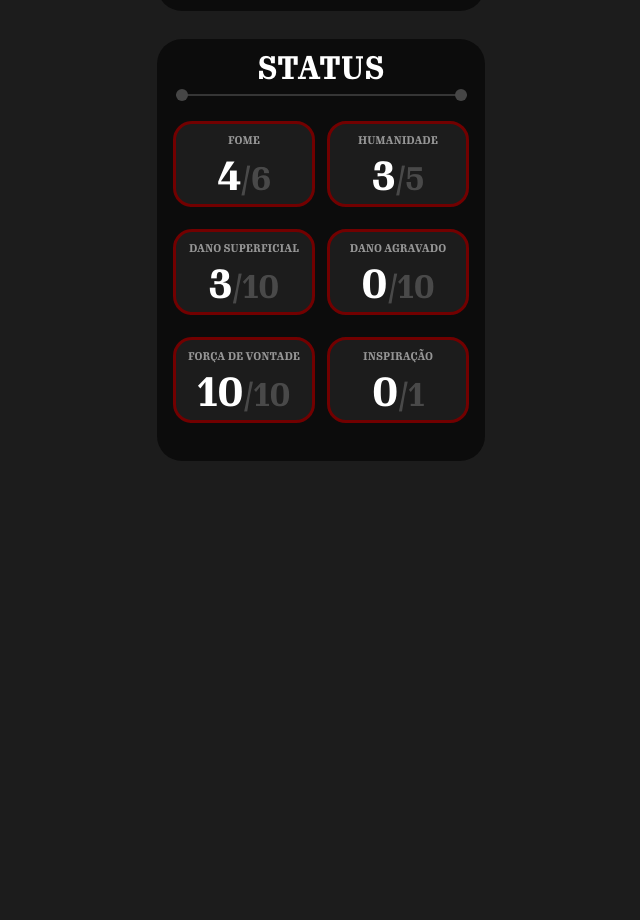
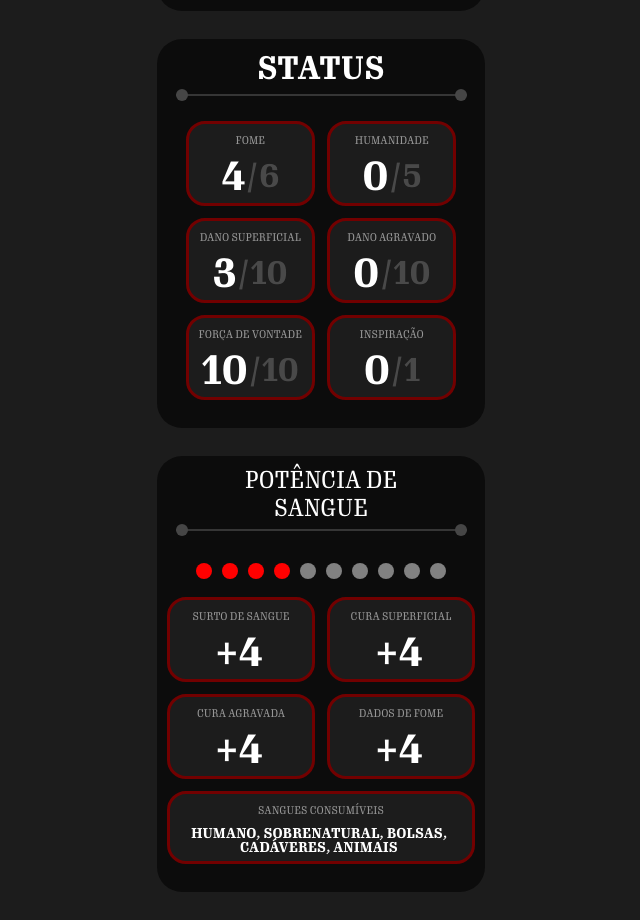
Before and after one commit to DouglasMamedeMartins/Coroa-Velada, a React (Vite) app: page / in a window 1280 px wide. Shown: the part 646-1566 px from the top of the page, without its empty margins (319-959 px from the left). Before the commit the page ends 1135 px from the top, so only its background shows below. Built offline with nearby package versions, Linux system fonts and the light colour scheme.

Commit message:
adding power heart

```diff
--- a/src/components/Hero/index.tsx
+++ b/src/components/Hero/index.tsx
@@ -11,10 +11,12 @@ import {
   InformationXp,
   NumberXp,
   Title,
+  TituloSangue,
   XP,
 } from "./styles";
 import heroImage from "../../assets/images/morgana.jfif";
 import Pontos from "../Pontos";
+import { Ball, BallPointContainer } from "../Pontos/styles";
 
 function Hero() {
   return (
@@ -39,12 +41,50 @@ function Hero() {
         <Title>STATUS</Title>
         <Divisor style={{ width: 291 }}></Divisor>
         <ContainerPontos>
-          <Pontos title="Fome" score={4} maxScore={6} />
-          <Pontos title="Humanidade" score={3} maxScore={5} />
-          <Pontos title="Dano Superficial" score={3} maxScore={10} />
-          <Pontos title="Dano Agravado" score={0} maxScore={10} />
-          <Pontos title="Força de vontade" score={10} maxScore={10} />
-          <Pontos title="Inspiração" score={0} maxScore={1} />
+          <Pontos title="Fome" score={4} maxScore={6} divisor="/" />
+          <Pontos title="Humanidade" score={0} maxScore={5} divisor="/" />
+          <Pontos
+            title="Dano Superficial"
+            score={3}
+            maxScore={10}
+            divisor="/"
+          />
+          <Pontos title="Dano Agravado" score={0} maxScore={10} divisor="/" />
+          <Pontos
+            title="Força de vontade"
+            score={10}
+            maxScore={10}
+            divisor="/"
+          />
+          <Pontos title="Inspiração" score={0} maxScore={1} divisor="/" />
+        </ContainerPontos>
+      </Container>
+
+      <Container>
+        <TituloSangue>Potência de Sangue</TituloSangue>
+        <Divisor style={{ width: 291 }}></Divisor>
+        <BallPointContainer>
+          <Ball active={true} />
+          <Ball active={true} />
+          <Ball active={true} />
+          <Ball active={true} />
+          <Ball />
+          <Ball />
+          <Ball />
+          <Ball />
+          <Ball />
+          <Ball />
+        </BallPointContainer>
+        <ContainerPontos>
+          <Pontos title="Surto de Sangue" score={"+" + 4} />
+          <Pontos title="Cura Superficial" score={"+" + 4} />
+          <Pontos title="Cura Agravada" score={"+" + 4} />
+          <Pontos title="Dados De Fome" score={"+" + 4} />
+          <Pontos
+            title="Sangues consumíveis"
+            score={"HUMANO, SOBRENATURAL, BOLSAS, CADÁVERES, ANIMAIS"}
+            span={2}
+          />
         </ContainerPontos>
       </Container>
     </>
--- a/src/components/Hero/styles.ts
+++ b/src/components/Hero/styles.ts
@@ -117,3 +117,12 @@ export const ContainerPontos = styled.div`
   gap: 12px;
   margin: 18px 0;
 `
+
+export const TituloSangue = styled.h2`
+  text-align: center;
+  font-size: 2.4rem;
+  color: #ffffff;
+  font-weight: 500;
+  width: 158px;
+  text-transform: uppercase;
+`
--- a/src/components/Pontos/index.tsx
+++ b/src/components/Pontos/index.tsx
@@ -5,22 +5,26 @@ import {
   Ponto,
   InformacaoContainer,
   ContainerNumeros,
+  Divisoria,
 } from "./styles";
 
 interface PontosProps {
-  title: string;
-  score: number;
-  maxScore: number;
+  title?: string;
+  score?: number | string;
+  maxScore?: number;
+  divisor?: string;
+  span?: number;
 }
 
-function Pontos({ title, score, maxScore }: PontosProps) {
+function Pontos({ title, score, maxScore, divisor, span }: PontosProps) {
   return (
-    <Ponto>
+    <Ponto span={span}>
       <InformacaoContainer>
         <TituloPontos>{title}</TituloPontos>
         <ContainerNumeros>
-          <NumeroPontos>{score}</NumeroPontos>
-          <PontosMaximo>/{maxScore}</PontosMaximo>
+          <NumeroPontos isExpanded={span === 2}>{score}</NumeroPontos>
+          <Divisoria>{divisor}</Divisoria>
+          <PontosMaximo>{maxScore}</PontosMaximo>
         </ContainerNumeros>
       </InformacaoContainer>
     </Ponto>
--- a/src/components/Pontos/styles.ts
+++ b/src/components/Pontos/styles.ts
@@ -1,11 +1,11 @@
 import styled from "styled-components";
 
-export const Ponto = styled.div`
-  width: 142px;
+export const Ponto = styled.div<{ span?: number }>`
+  width: 100%;
   border: 3px solid #720000;
   border-radius: 19px;
   background-color: #1c1c1c;
-  margin-bottom: 10px;
+  grid-column: span ${({ span }) => span || 1};
 `
 
 export const TituloPontos = styled.h2`
@@ -14,10 +14,12 @@ export const TituloPontos = styled.h2`
   opacity: 0.54;
   color: #ffffff;
   text-transform: uppercase;
+  font-weight: 500;
 `
 
-export const NumeroPontos = styled.span`
-  font-size: 4rem;
+export const NumeroPontos = styled.span<{ isExpanded?: boolean }>`
+  font-size: ${({ isExpanded }) => (isExpanded ? "1.4rem" : "4rem")};
+  text-align: center;
   font-weight: bold;
   line-height: 100%;
   color: #ffffff;
@@ -36,4 +38,30 @@ export const InformacaoContainer = styled.div`
   padding-bottom: 6px;
 `
 
-export const ContainerNumeros = styled.div``
+export const ContainerNumeros = styled.div`
+  display: flex;
+  gap: 2px;
+`
+
+
+export const BallPointContainer = styled.div`
+  display: flex;
+  gap: 10px;
+  margin-top: 25px;
+`
+
+
+
+export const Ball = styled.div<{ active?: boolean }>`
+  width: 16px;
+  height: 16px;
+  border-radius: 50%;
+  background-color: ${({ active }) => active ? "red" : "#818181"};
+`
+
+export const Divisoria = styled.div`
+  font-size: 3.2rem;
+  font-weight: bold;
+  opacity: 0.2;
+  color: #ffffff;
+`
```
